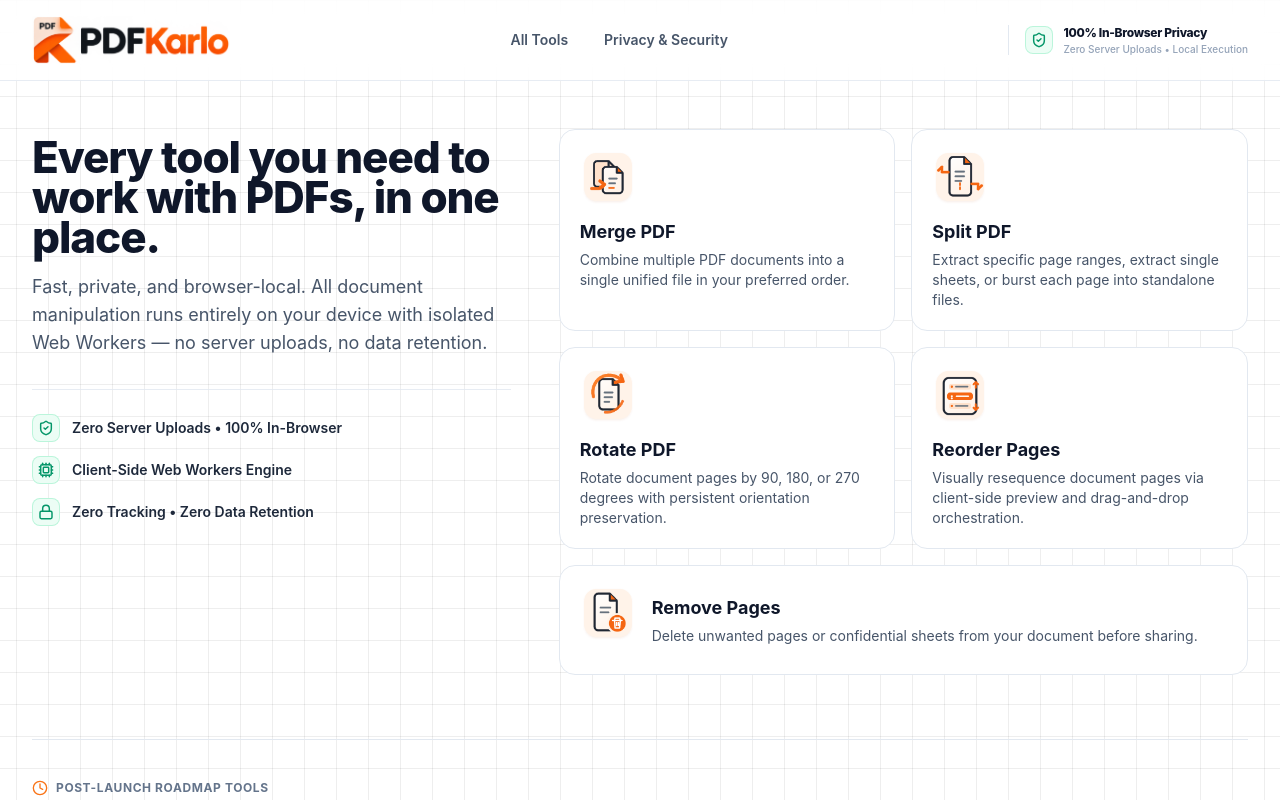
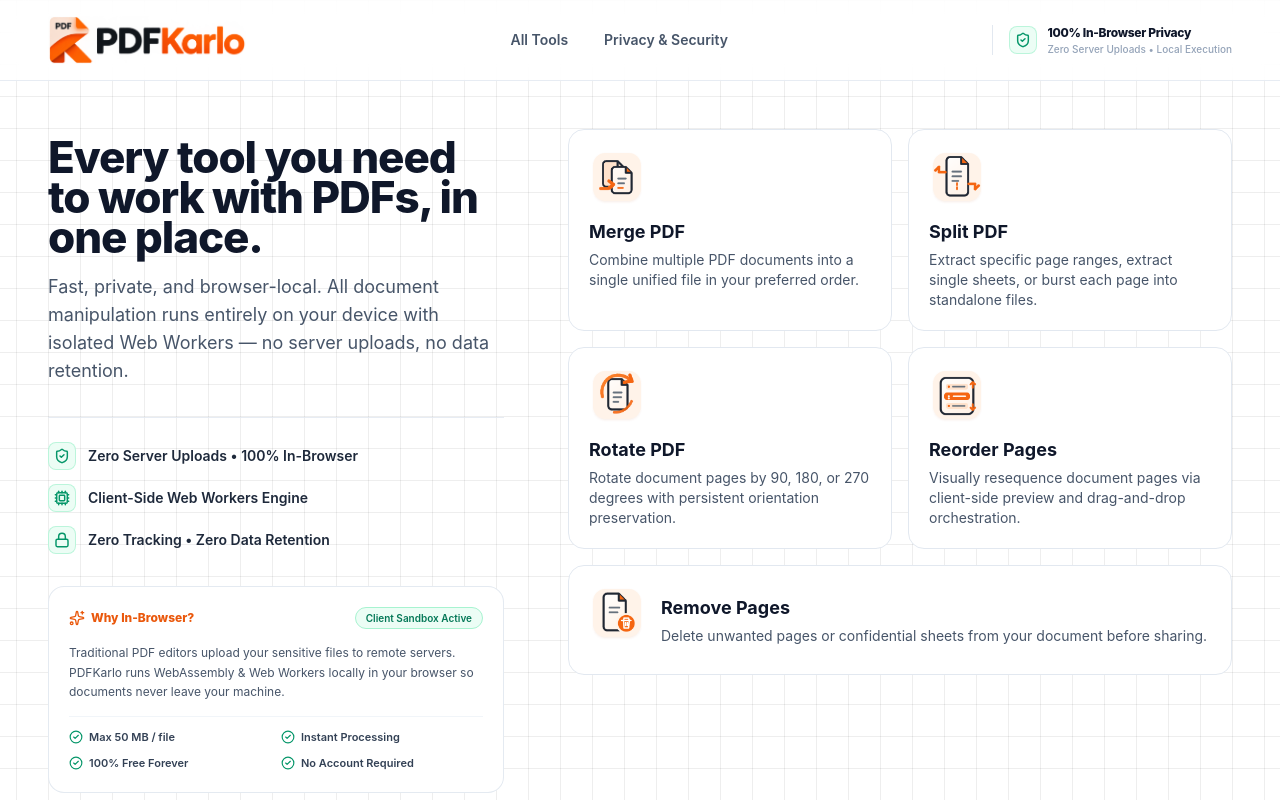
Before and after one commit to Satyamaxxing/pdfkarlo, a Next.js app in the folder apps/web/: page / in a window 1280 px wide. Shown: the top 800 px of the page. Built offline with nearby package versions, Linux system fonts and the light colour scheme.

Commit message:
Expand layout container to max-w-1560px and add Why In-Browser architecture card to utilize empty space

```diff
--- a/apps/web/src/app/page.tsx
+++ b/apps/web/src/app/page.tsx
@@ -1,13 +1,13 @@
 import React from "react";
 import { ToolGrid, RoadmapSection } from "@/components/ToolGrid";
-import { ShieldCheck, Cpu, Lock, Code2 } from "lucide-react";
+import { ShieldCheck, Cpu, Lock, Code2, Sparkles, CheckCircle2 } from "lucide-react";
 
 export default function HomePage() {
   return (
-    <div className="max-w-7xl mx-auto px-4 sm:px-6 lg:px-8 py-8 sm:py-12">
+    <div className="max-w-[1560px] mx-auto px-4 sm:px-8 lg:px-12 py-8 sm:py-12">
       {/* 2-Column Split Hero & Tools Workspace */}
       <section id="tools" className="pb-12 scroll-mt-20">
-        <div className="grid grid-cols-1 lg:grid-cols-12 gap-8 lg:gap-12 items-start">
+        <div className="grid grid-cols-1 lg:grid-cols-12 gap-8 lg:gap-12 xl:gap-16 items-start">
           {/* Left Column (Red Box): Heading, Intro & Trust Guarantees */}
           <div className="lg:col-span-5 flex flex-col justify-start lg:sticky lg:top-24 pt-1 sm:pt-2">
             <h1 className="text-3xl sm:text-4xl lg:text-[2.75rem] font-extrabold tracking-tight text-slate-900 leading-[1.15]">
@@ -39,6 +39,39 @@ export default function HomePage() {
                   <Lock className="w-4 h-4 stroke-[2.2]" />
                 </div>
                 <span>Zero Tracking &bull; Zero Data Retention</span>
+              </div>
+            </div>
+
+            {/* Vertical Balance Card: Why In-Browser? */}
+            <div className="mt-8 p-5 rounded-2xl bg-white border border-slate-200/90 shadow-xs space-y-3.5">
+              <div className="flex items-center justify-between text-xs font-bold text-slate-800">
+                <span className="flex items-center gap-1.5 text-orange-600 font-extrabold">
+                  <Sparkles className="w-4 h-4" /> Why In-Browser?
+                </span>
+                <span className="text-[10px] font-semibold text-emerald-700 bg-emerald-50 px-2.5 py-0.5 rounded-full border border-emerald-200">
+                  Client Sandbox Active
+                </span>
+              </div>
+              <p className="text-xs text-slate-600 leading-relaxed">
+                Traditional PDF editors upload your sensitive files to remote servers. PDFKarlo runs WebAssembly &amp; Web Workers locally in your browser so documents never leave your machine.
+              </p>
+              <div className="grid grid-cols-2 gap-2.5 pt-3 border-t border-slate-100 text-[11px] font-semibold text-slate-700">
+                <div className="flex items-center gap-1.5">
+                  <CheckCircle2 className="w-3.5 h-3.5 text-emerald-600 flex-shrink-0" />
+                  <span>Max 50 MB / file</span>
+                </div>
+                <div className="flex items-center gap-1.5">
+                  <CheckCircle2 className="w-3.5 h-3.5 text-emerald-600 flex-shrink-0" />
+                  <span>Instant Processing</span>
+                </div>
+                <div className="flex items-center gap-1.5">
+                  <CheckCircle2 className="w-3.5 h-3.5 text-emerald-600 flex-shrink-0" />
+                  <span>100% Free Forever</span>
+                </div>
+                <div className="flex items-center gap-1.5">
+                  <CheckCircle2 className="w-3.5 h-3.5 text-emerald-600 flex-shrink-0" />
+                  <span>No Account Required</span>
+                </div>
               </div>
             </div>
           </div>
--- a/apps/web/src/components/Footer.tsx
+++ b/apps/web/src/components/Footer.tsx
@@ -4,7 +4,7 @@ import { ShieldCheck, Cpu, Lock } from "lucide-react";
 export const Footer: React.FC = () => {
   return (
     <footer className="mt-auto border-t border-slate-200 bg-white/95 backdrop-blur-md py-12">
-      <div className="max-w-7xl mx-auto px-4 sm:px-6 lg:px-8">
+      <div className="max-w-[1560px] mx-auto px-4 sm:px-8 lg:px-12">
         <div className="grid grid-cols-1 md:grid-cols-3 gap-8 mb-12">
           <div className="flex items-start gap-4">
             <div className="p-2.5 rounded-xl bg-orange-50 text-orange-600 border border-orange-100 flex-shrink-0">
--- a/apps/web/src/components/Header.tsx
+++ b/apps/web/src/components/Header.tsx
@@ -24,7 +24,7 @@ export const Header: React.FC = () => {
 
   return (
     <header className="border-b border-slate-200/80 bg-white/80 backdrop-blur-md sticky top-0 z-50">
-      <div className="max-w-7xl mx-auto px-4 sm:px-6 lg:px-8 h-16 sm:h-20 flex items-center justify-between">
+      <div className="max-w-[1560px] mx-auto px-4 sm:px-8 lg:px-12 h-16 sm:h-20 flex items-center justify-between">
         <Link href="/" className="flex items-center group py-1" aria-label="PDFKarlo Home">
           <Image
             src="/logo.png"
```
